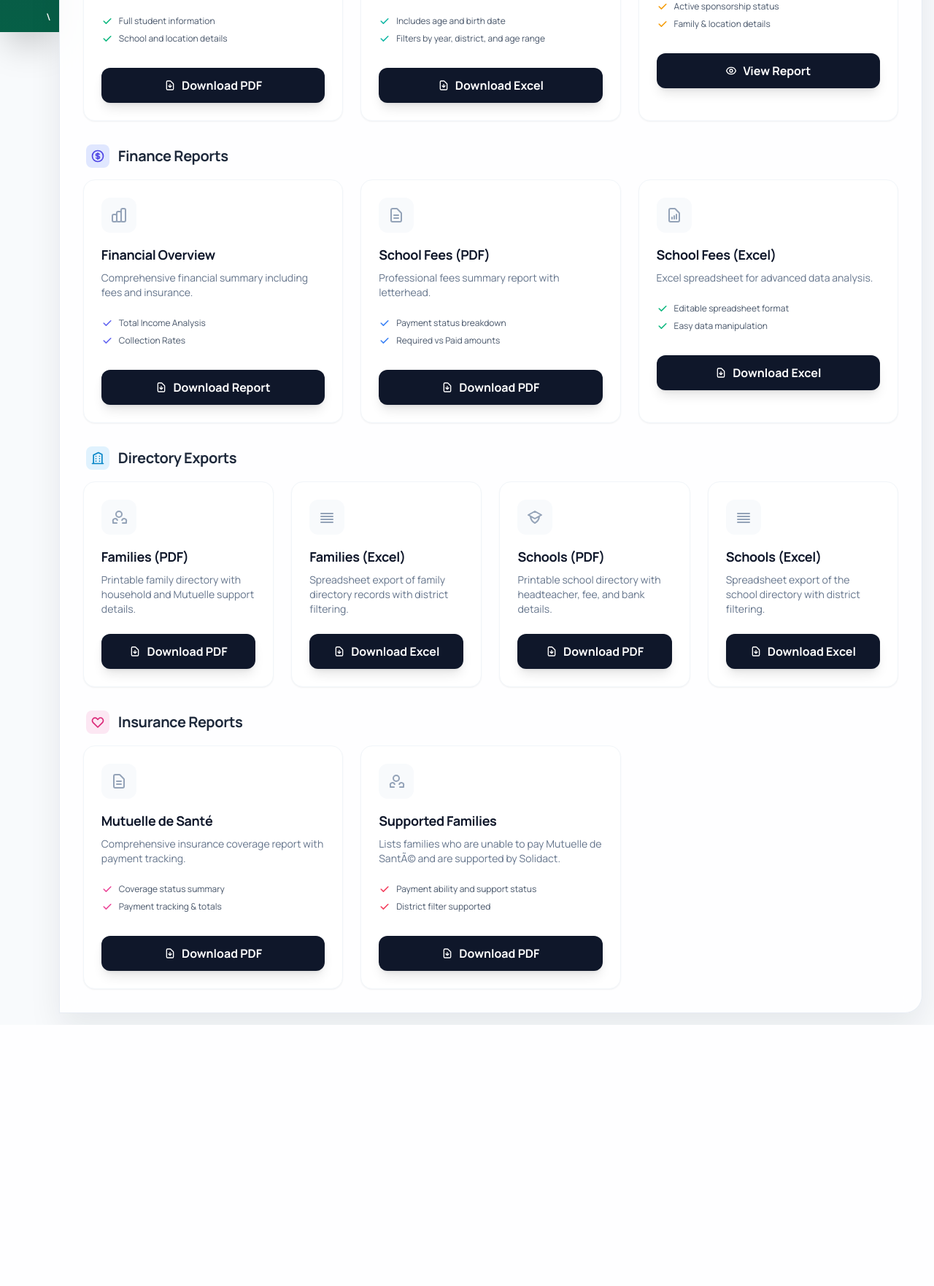
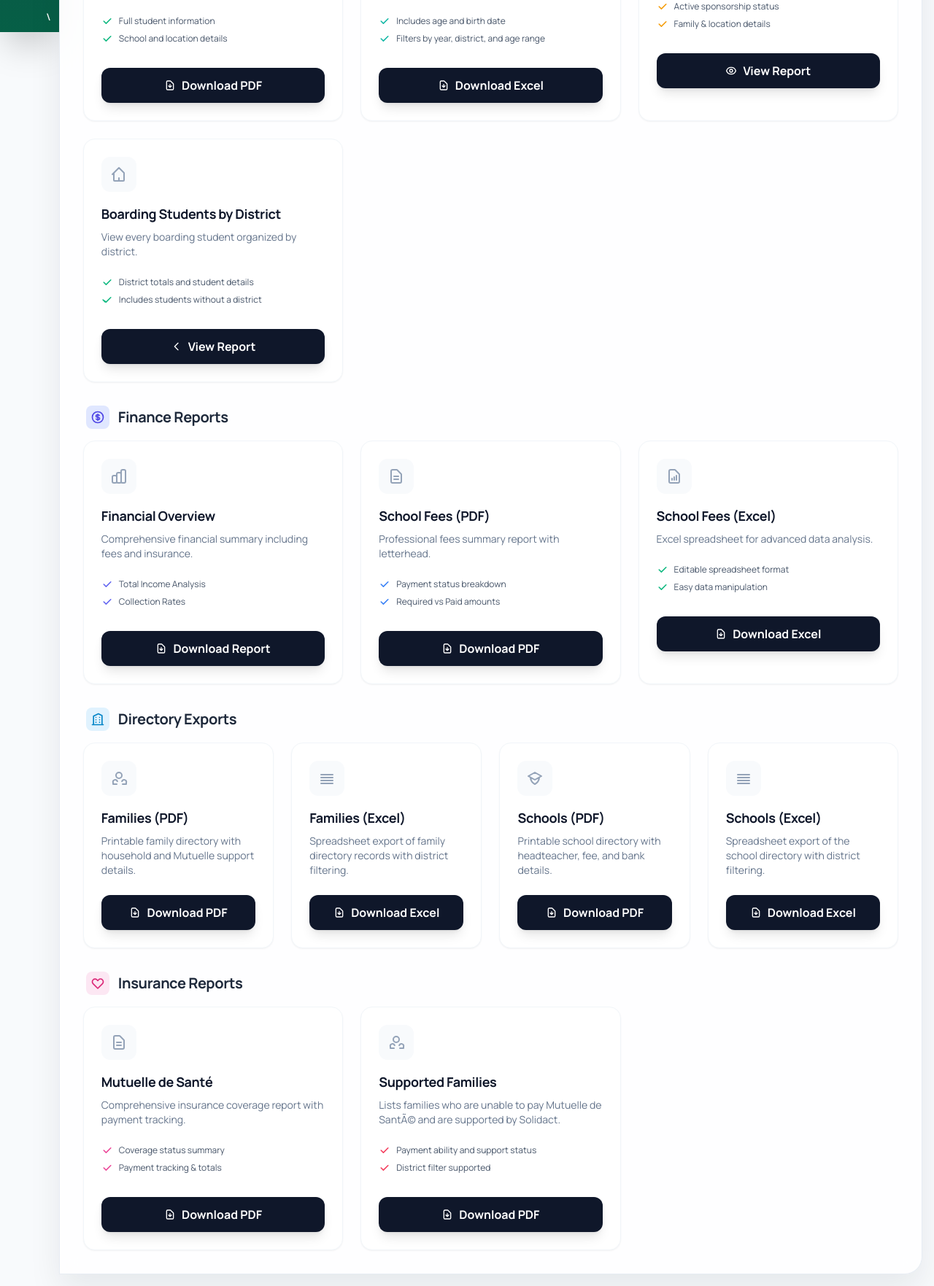
Before and after one commit to niyirerayannick/ssms, a Django app: page /reports/ in a window 1280 px wide. Shown: the part 837-2600 px from the top of the page at 73% size. Before the commit the page ends 2242 px from the top, so only its background shows below. Run offline with Django 5.2, Linux system fonts and the light colour scheme; the visitor is signed in with stand-in values (Sample User, id 1); data that the repository does not hold is empty; parts of the project's set-up code (start-up, migrations or seed data) failed here and were passed over; some libraries are stand-ins or nearby versions.

Commit message:
yes this me

```diff
--- a/reports/urls.py
+++ b/reports/urls.py
@@ -6,6 +6,7 @@ app_name = 'reports'
 urlpatterns = [
     path('', views.reports_index, name='index'),
     path('analysis/', views.analysis_dashboard, name='analysis'),
+    path('students/boarding-by-district/', views.boarding_students_by_district, name='boarding_students_by_district'),
     path('send/', views.send_report, name='send_report'),
     path('send/preview/', views.preview_report, name='preview_report'),
     path('students/pdf/', views.students_pdf, name='students_pdf'),
--- a/reports/views.py
+++ b/reports/views.py
@@ -278,6 +278,16 @@ def _student_sector_label(student):
     if student.school and student.school.sector:
         return student.school.sector.name
     return 'N/A'
+
+
+def _student_district_label(student):
+    if student.partner and student.partner.district:
+        return student.partner.district.name
+    if student.family and student.family.district:
+        return student.family.district.name
+    if student.school and student.school.district:
+        return student.school.district.name
+    return 'Unknown District'
 
 
 def _student_mutuelle_support_label(student):
@@ -1212,6 +1222,33 @@ def reports_index(request):
 
 
 @login_required
+@permission_required('students.view_student', raise_exception=True)
+def boarding_students_by_district(request):
+    """Show all boarding students grouped by their district."""
+    students = Student.objects.filter(
+        boarding_status='boarding'
+    ).select_related(
+        'family__district',
+        'partner__district',
+        'school__district',
+    ).order_by('last_name', 'first_name')
+
+    districts = {}
+    for student in students:
+        districts.setdefault(_student_district_label(student), []).append(student)
+
+    district_groups = [
+        {'name': name, 'students': group, 'count': len(group)}
+        for name, group in sorted(districts.items(), key=lambda item: item[0].lower())
+    ]
+
+    return render(request, 'reports/boarding_students_by_district.html', {
+        'district_groups': district_groups,
+        'total_boarding_students': students.count(),
+    })
+
+
+@login_required
 @permission_required('finance.view_schoolfee', raise_exception=True)
 def financial_report_pdf(request):
     """Generate comprehensive financial report PDF."""
--- a/templates/reports/index.html
+++ b/templates/reports/index.html
@@ -208,6 +208,34 @@
                             <path stroke-linecap="round" stroke-linejoin="round" stroke-width="2" d="M15 12a3 3 0 11-6 0 3 3 0 016 0z"/>
                             <path stroke-linecap="round" stroke-linejoin="round" stroke-width="2" d="M2.458 12C3.732 7.943 7.523 5 12 5c4.478 0 8.268 2.943 9.542 7-1.274 4.057-5.064 7-9.542 7-4.477 0-8.268-2.943-9.542-7z"/>
                         </svg>
+                        View Report
+                    </a>
+                </div>
+            </div>
+
+            <!-- Boarding Students by District -->
+            <div class="group relative bg-white border border-slate-100 rounded-2xl shadow-sm hover:shadow-xl hover:-translate-y-1 transition-all duration-300 overflow-hidden">
+                <div class="absolute inset-0 pointer-events-none bg-gradient-to-br from-emerald-600/5 to-cyan-600/5 opacity-0 group-hover:opacity-100 transition-opacity"></div>
+                <div class="p-6">
+                    <div class="w-12 h-12 rounded-xl bg-slate-50 flex items-center justify-center mb-4 group-hover:bg-emerald-100 transition-colors">
+                        <svg class="w-6 h-6 text-slate-400 group-hover:text-emerald-600 transition-colors" fill="none" stroke="currentColor" viewBox="0 0 24 24">
+                            <path stroke-linecap="round" stroke-linejoin="round" stroke-width="2" d="M3 12l2-2m0 0l7-7 7 7M5 10v10a1 1 0 001 1h3m10-11v10a1 1 0 01-1 1h-3m-6 0h6m-3-4v4"/>
+                        </svg>
+                    </div>
+                    <h3 class="text-lg font-bold text-slate-900">Boarding Students by District</h3>
+                    <p class="text-sm text-slate-500 mt-2 mb-6">View every boarding student organized by district.</p>
+                    <div class="space-y-2 mb-8">
+                        <div class="flex items-center text-xs text-slate-600">
+                            <svg class="w-4 h-4 mr-2 text-emerald-500" fill="currentColor" viewBox="0 0 20 20"><path fill-rule="evenodd" d="M16.707 5.293a1 1 0 010 1.414l-8 8a1 1 0 01-1.414 0l-4-4a1 1 0 011.414-1.414L8 12.586l7.293-7.293a1 1 0 011.414 0z" clip-rule="evenodd"/></svg>
+                            District totals and student details
+                        </div>
+                        <div class="flex items-center text-xs text-slate-600">
+                            <svg class="w-4 h-4 mr-2 text-emerald-500" fill="currentColor" viewBox="0 0 20 20"><path fill-rule="evenodd" d="M16.707 5.293a1 1 0 010 1.414l-8 8a1 1 0 01-1.414 0h-1.414l-4-4a1 1 0 011.414-1.414L8 12.586l7.293-7.293a1 1 0 011.414 0z" clip-rule="evenodd"/></svg>
+                            Includes students without a district
+                        </div>
+                    </div>
+                    <a href="{% url 'reports:boarding_students_by_district' %}" class="report-link inline-flex items-center justify-center w-full px-6 py-3 bg-slate-900 hover:bg-emerald-600 text-white font-bold rounded-xl transition-all shadow-lg active:scale-95 group-hover:shadow-emerald-500/25">
+                        <svg class="w-4 h-4 mr-2" fill="none" stroke="currentColor" viewBox="0 0 24 24"><path stroke-linecap="round" stroke-linejoin="round" stroke-width="2" d="M15 19l-7-7 7-7"/></svg>
                         View Report
                     </a>
                 </div>
```
Also changed, not shown: templates/reports/boarding_students_by_district.html (added, +58 -0 lines).
